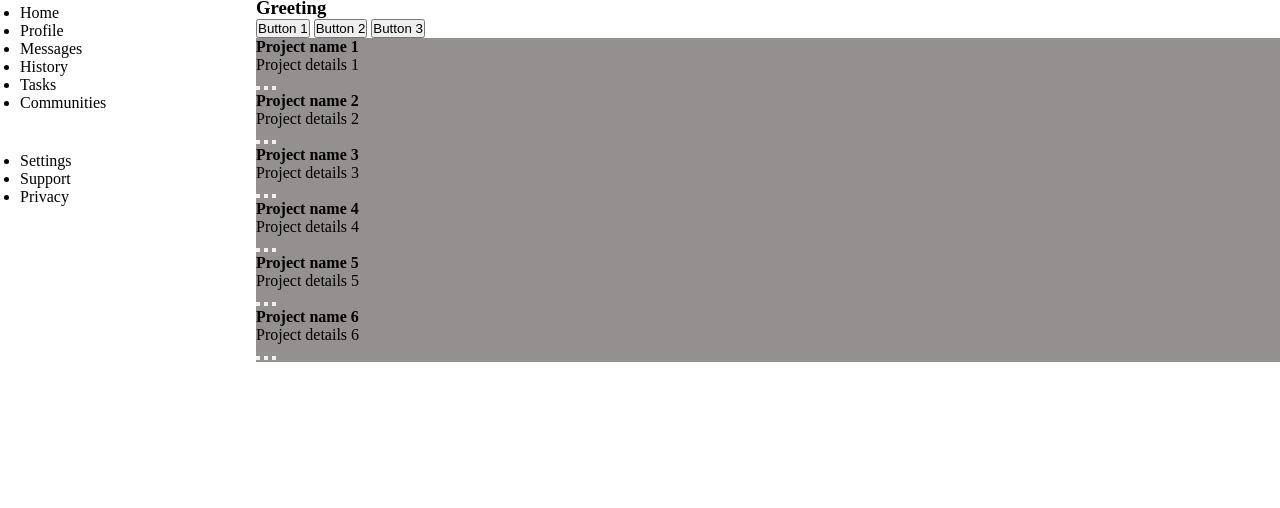
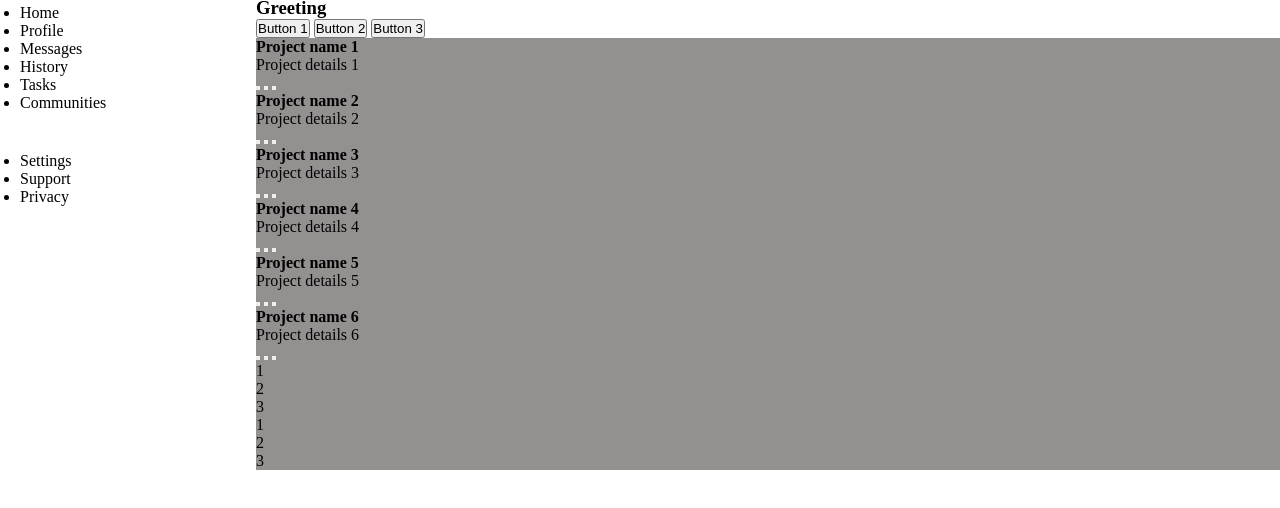
Before and after one commit to manny53365/odin-admin-dash, a plain HTML site: page index.html in a window 1280 px wide. Shown: the part 76-584 px from the top of the page. Drawn offline with Linux system fonts and the light colour scheme.

Commit message:
added the rest of the content

```diff
--- a/index.html
+++ b/index.html
@@ -95,7 +95,16 @@
                         </div>
                     </div>
                     <div class="main-right-container">
-
+                        <div class="announcements">
+                            <div class="announce-entry">1</div>
+                            <div class="announce-entry">2</div>
+                            <div class="announce-entry">3</div>
+                        </div>
+                    </div>
+                    <div class="trending">
+                        <div class="trend-item">1</div>
+                        <div class="trend-item">2</div>
+                        <div class="trend-item">3</div>
                     </div>
                 </div>
             </div>
```
